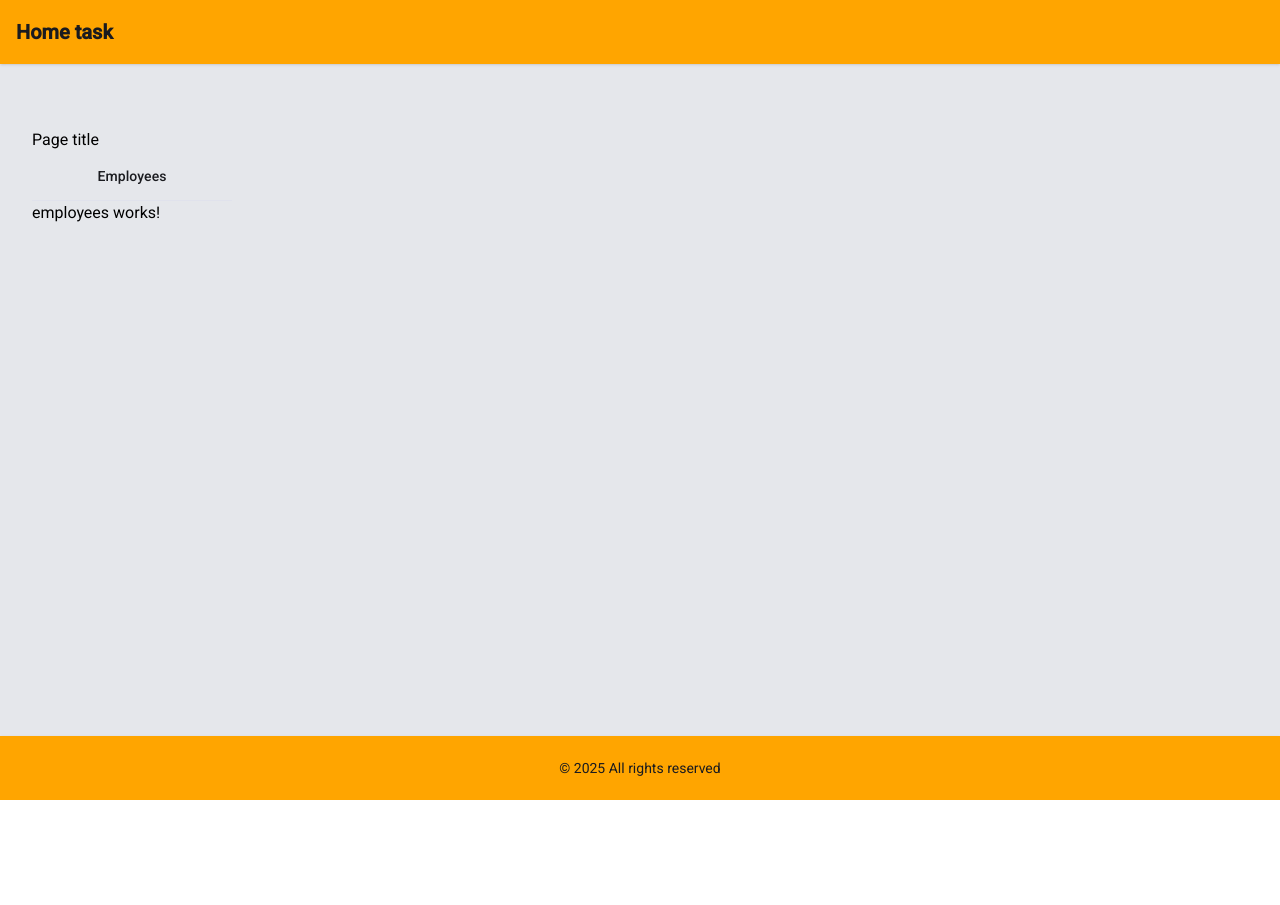
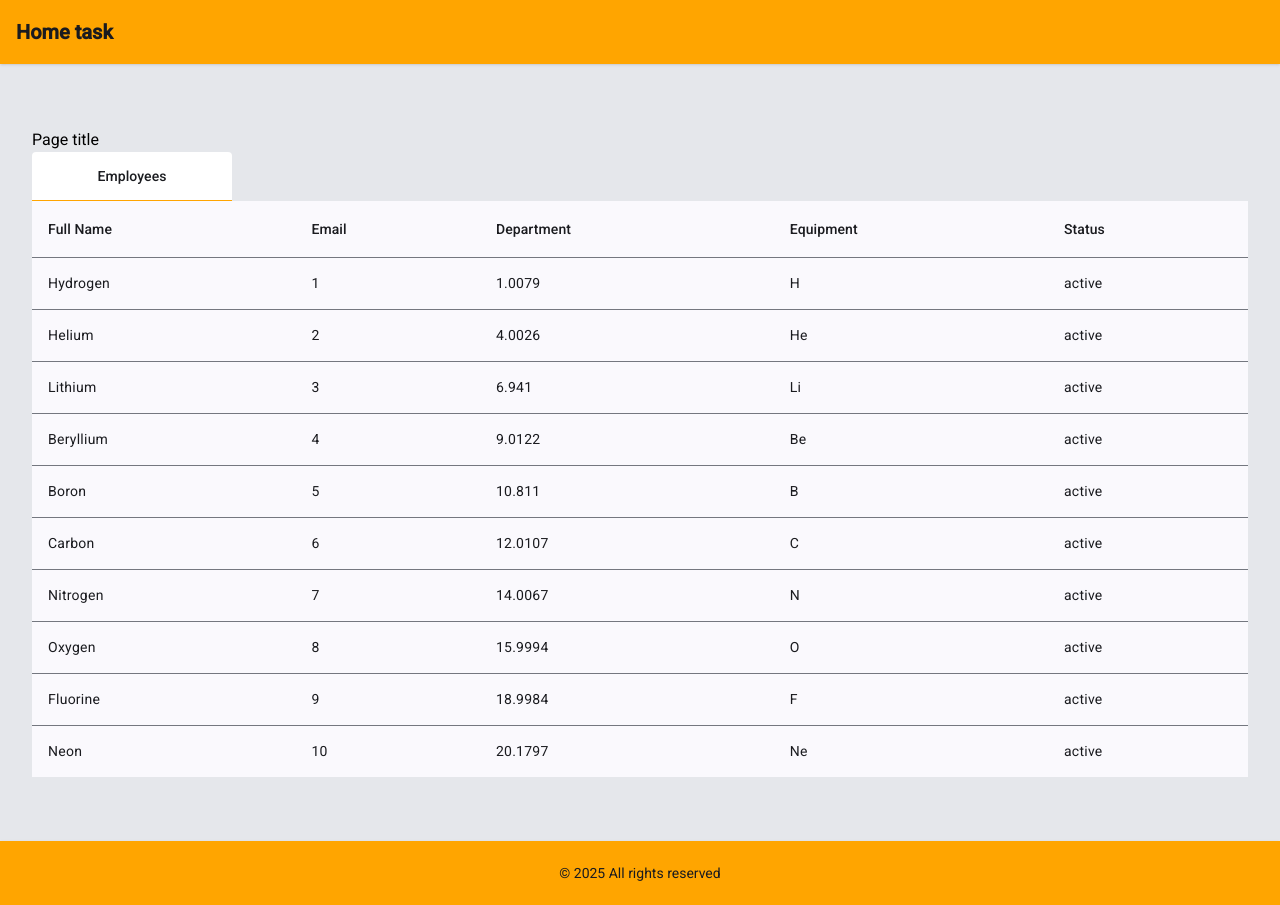
Before and after one commit to DanekDanek/tequipy, an Angular app: page /dashboard/employees in a window 1280 px wide. Before the commit the page ends 800 px from the top, so only its background shows below. Built offline with nearby package versions, Linux system fonts and the light colour scheme.

Commit message:
Add scaffolding for employees table

```diff
--- a/src/app/features/dashboard/components/employees/employees.component.html
+++ b/src/app/features/dashboard/components/employees/employees.component.html
@@ -1 +1,29 @@
-<p>employees works!</p>
+<table mat-table [dataSource]="dataSource" class="mat-elevation-z8">
+  <ng-container matColumnDef="fullName">
+    <th mat-header-cell *matHeaderCellDef>Full Name</th>
+    <td mat-cell *matCellDef="let element">{{ element.fullName }}</td>
+  </ng-container>
+
+  <ng-container matColumnDef="email">
+    <th mat-header-cell *matHeaderCellDef>Email</th>
+    <td mat-cell *matCellDef="let element">{{ element.email }}</td>
+  </ng-container>
+
+  <ng-container matColumnDef="department">
+    <th mat-header-cell *matHeaderCellDef>Department</th>
+    <td mat-cell *matCellDef="let element">{{ element.department }}</td>
+  </ng-container>
+
+  <ng-container matColumnDef="equipment">
+    <th mat-header-cell *matHeaderCellDef>Equipment</th>
+    <td mat-cell *matCellDef="let element">{{ element.equipment }}</td>
+  </ng-container>
+
+  <ng-container matColumnDef="status">
+    <th mat-header-cell *matHeaderCellDef>Status</th>
+    <td mat-cell *matCellDef="let element">{{ element.status }}</td>
+  </ng-container>
+
+  <tr mat-header-row *matHeaderRowDef="displayedColumns"></tr>
+  <tr mat-row *matRowDef="let row; columns: displayedColumns"></tr>
+</table>
--- a/src/app/features/dashboard/components/employees/employees.component.ts
+++ b/src/app/features/dashboard/components/employees/employees.component.ts
@@ -1,8 +1,26 @@
 import { Component } from '@angular/core';
+import { MatTableModule } from '@angular/material/table';
+import { Employee } from '../../types/employee.type';
+
+const ELEMENT_DATA: Employee[] = [
+  { status: 'active', email: 1, fullName: 'Hydrogen', department: 1.0079, equipment: 'H' },
+  { status: 'active', email: 2, fullName: 'Helium', department: 4.0026, equipment: 'He' },
+  { status: 'active', email: 3, fullName: 'Lithium', department: 6.941, equipment: 'Li' },
+  { status: 'active', email: 4, fullName: 'Beryllium', department: 9.0122, equipment: 'Be' },
+  { status: 'active', email: 5, fullName: 'Boron', department: 10.811, equipment: 'B' },
+  { status: 'active', email: 6, fullName: 'Carbon', department: 12.0107, equipment: 'C' },
+  { status: 'active', email: 7, fullName: 'Nitrogen', department: 14.0067, equipment: 'N' },
+  { status: 'active', email: 8, fullName: 'Oxygen', department: 15.9994, equipment: 'O' },
+  { status: 'active', email: 9, fullName: 'Fluorine', department: 18.9984, equipment: 'F' },
+  { status: 'active', email: 10, fullName: 'Neon', department: 20.1797, equipment: 'Ne' },
+];
 
 @Component({
   selector: 'app-employees',
-  imports: [],
+  imports: [MatTableModule],
   templateUrl: './employees.component.html',
 })
-export class EmployeesComponent {}
+export class EmployeesComponent {
+  displayedColumns: string[] = ['fullName', 'email', 'department', 'equipment', 'status'];
+  dataSource = ELEMENT_DATA;
+}
--- a/src/app/features/dashboard/pages/dashboard-page/dashboard-page.component.html
+++ b/src/app/features/dashboard/pages/dashboard-page/dashboard-page.component.html
@@ -1,6 +1,11 @@
 <app-layout>
   <h1>Page title</h1>
-  <nav mat-tab-nav-bar mat-stretch-tabs [tabPanel]="tabPanel" class="stretched-tabs">
+  <nav
+    mat-tab-nav-bar
+    mat-stretch-tabs
+    [tabPanel]="tabPanel"
+    class="stretched-tabs bg-white rounded-t"
+  >
     <a mat-tab-link [routerLink]="['employees']"> Employees </a>
   </nav>
   <mat-tab-nav-panel #tabPanel>
--- a/src/styles.scss
+++ b/src/styles.scss
@@ -4,6 +4,12 @@
   @include mat.toolbar-overrides(
     (
       container-background-color: orange,
+    )
+  );
+  @include mat.tabs-overrides(
+    (
+      active-indicator-color: orange,
+      divider-color: orange,
     )
   );
 }
```
Also changed, not shown: src/app/features/dashboard/types/employee.type.ts (added, +7 -0 lines).
